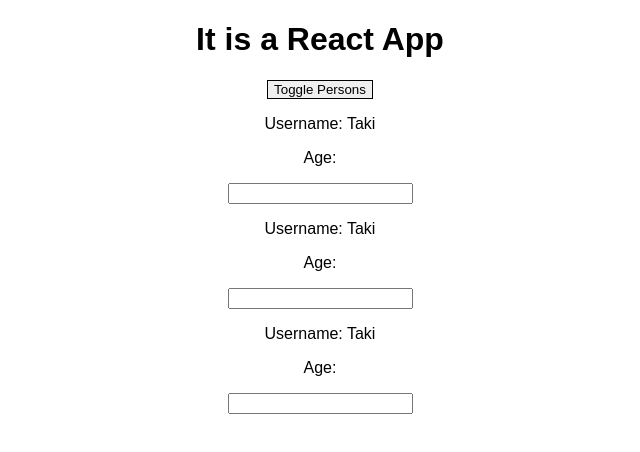
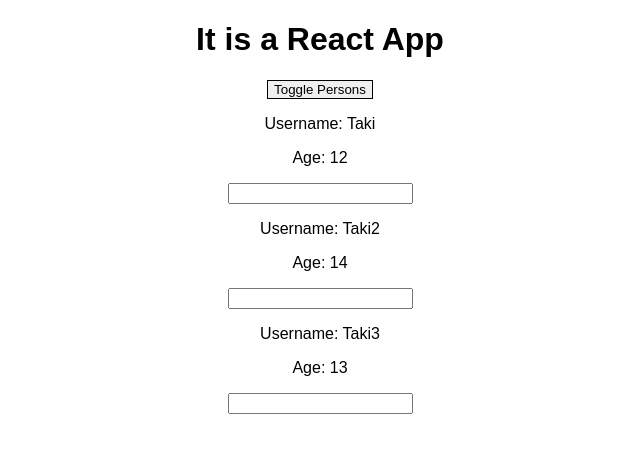
Before and after one commit to Lasalot/React-Udemy, a React (Create React App) app in the folder FirstLesson/react-first-lesson/: page / in a window 1280 px wide. Both pictures are taken after a click on the button "Toggle Persons". Shown: the top 452 px of the page, without its empty margins (320-960 px from the left). Built offline with nearby package versions, Linux system fonts and the light colour scheme.

Commit message:
App2 is now fully workins as a class component

```diff
--- a/FirstLesson/react-first-lesson/src/App2.jsx
+++ b/FirstLesson/react-first-lesson/src/App2.jsx
@@ -45,19 +45,23 @@
 
     let persons = null;
 
+    if (this.state.showPersons) {
+      persons = (
+        <div>
+          {this.state.persons.map(person => {
+            return <Person name={person.name} age={person.age} />;
+          })}
+        </div>
+      );
+    }
+
     return (
       <div className="App">
         <h1>It is a React App</h1>
         <button onClick={this.togglePersonsHandler} style={style}>
           Toggle Persons
         </button>
-        {this.state.showPersons === true ? (
-          <div>
-            <Person name="Taki" />
-            <Person name="Taki" />
-            <Person name="Taki" />
-          </div>
-        ) : null}
+        {persons}
       </div>
     );
   }
```
